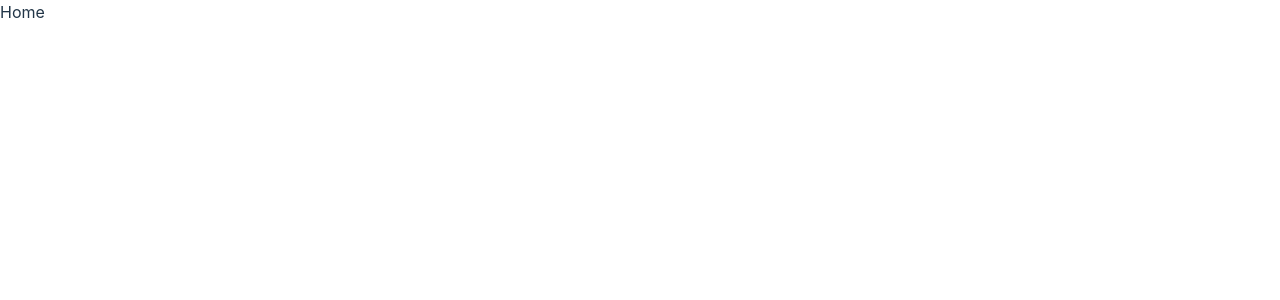
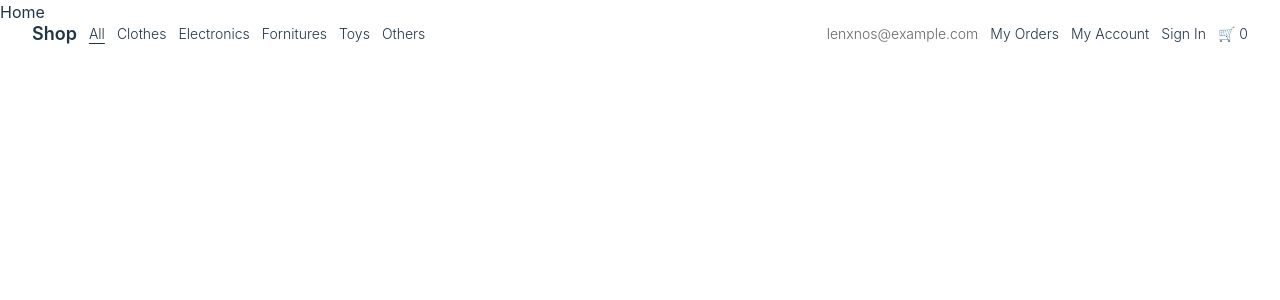
Before and after one commit to lenxnos/shopping-store-taildwind, a React (Vite) app: page / in a window 1280 px wide. Shown: the top 300 px of the page. Built offline with nearby package versions, Linux system fonts and the light colour scheme.

Commit message:
feat: add navbar and links

```diff
--- a/package.json
+++ b/package.json
@@ -10,6 +10,7 @@
     "preview": "vite preview"
   },
   "dependencies": {
+    "clsx": "^1.2.1",
     "react": "^18.2.0",
     "react-dom": "^18.2.0",
     "react-router-dom": "^6.11.1"
--- a/src/App.tsx
+++ b/src/App.tsx
@@ -1,9 +1,11 @@
 import { BrowserRouter } from 'react-router-dom';
 import { AppRoutes } from './routes';
+import { Navbar } from './components/Navbar';
 
 function App() {
   return (
     <BrowserRouter>
+      <Navbar />
       <AppRoutes />
     </BrowserRouter>
   )
--- /dev/null
+++ b/src/components/NavItem/NavItem.tsx
@@ -0,0 +1,20 @@
+import { NavLink } from 'react-router-dom';
+import clsx from 'clsx'
+
+export interface NavItemProps {
+  to: string;
+  children: React.ReactNode;
+  activeClassName?: string;
+  className?: string;
+}
+
+export function NavItem({ to, children, activeClassName, className }: NavItemProps) {
+  return (
+    <NavLink
+      to={to}
+      className={({ isActive }) => clsx(className, isActive && activeClassName)}
+    >
+      {children}
+    </NavLink>
+  );
+}
--- /dev/null
+++ b/src/components/NavItem/index.ts
@@ -0,0 +1 @@
+export * from './NavItem';
--- /dev/null
+++ b/src/components/Navbar/Navbar.tsx
@@ -0,0 +1,108 @@
+import { NavItem } from "../NavItem";
+
+export const Navbar = () => {
+
+  const activeNavClassName = "underline underline-offset-4";
+
+  return (
+    <nav className="flex justify-between items-center fixed top-0 z-10 w-full py-5 px-8 text-sm font-light">
+      <ul className="flex items-center gap-3">
+        <li
+          className="font-semibold text-lg"
+        >
+          <NavItem
+            to="/"
+          >
+            Shop
+          </NavItem>
+        </li>
+        <li>
+          <NavItem
+            to="/"
+            activeClassName={activeNavClassName}
+          >
+            All
+          </NavItem>
+        </li>
+        <li>
+          <NavItem
+            to="/clothes"
+            activeClassName={activeNavClassName}
+          >
+            Clothes
+          </NavItem>
+        </li>
+        <li>
+          <NavItem
+            to="/electronics"
+            activeClassName={activeNavClassName}
+          >
+            Electronics
+          </NavItem>
+        </li>
+        <li>
+          <NavItem
+            to="/fornitures"
+            activeClassName={activeNavClassName}
+          >
+            Fornitures
+          </NavItem>
+        </li>
+        <li>
+          <NavItem
+            to="/toys"
+            activeClassName={activeNavClassName}
+          >
+            Toys
+          </NavItem>
+        </li>
+        <li>
+          <NavItem
+            to="/others"
+            activeClassName={activeNavClassName}
+          >
+            Others
+          </NavItem>
+        </li>
+      </ul>
+
+      <ul className="flex items-center gap-3">
+        <li>
+          <NavItem
+            to="/"
+            className="text-black/60"
+          >
+            lenxnos@example.com
+          </NavItem>
+        </li>
+        <li>
+          <NavItem
+            to="/my-orders"
+            activeClassName={activeNavClassName}
+          >
+            My Orders
+          </NavItem>
+        </li>
+        <li>
+          <NavItem
+            to="/my-account"
+            activeClassName={activeNavClassName}
+          >
+            My Account
+          </NavItem>
+        </li>
+        <li>
+          <NavItem
+            to="/sign-in"
+            activeClassName={activeNavClassName}
+          >
+            Sign In
+          </NavItem>
+        </li>
+        <li>
+          🛒 0
+        </li>
+      </ul>
+    </nav>
+  )
+};
--- /dev/null
+++ b/src/components/Navbar/index.ts
@@ -0,0 +1 @@
+export * from './Navbar';
--- a/src/index.css
+++ b/src/index.css
@@ -16,15 +16,6 @@
   -webkit-font-smoothing: antialiased;
   -moz-osx-font-smoothing: grayscale;
   -webkit-text-size-adjust: 100%;
-}
-
-a {
-  font-weight: 500;
-  color: #646cff;
-  text-decoration: inherit;
-}
-a:hover {
-  color: #535bf2;
 }
 
 h1 {
@@ -56,9 +47,7 @@ button:focus-visible {
     color: #213547;
     background-color: #ffffff;
   }
-  a:hover {
-    color: #747bff;
-  }
+
   button {
     background-color: #f9f9f9;
   }
```
Also changed, not shown: 1 other file (tests, documents, lock files or other folders).
